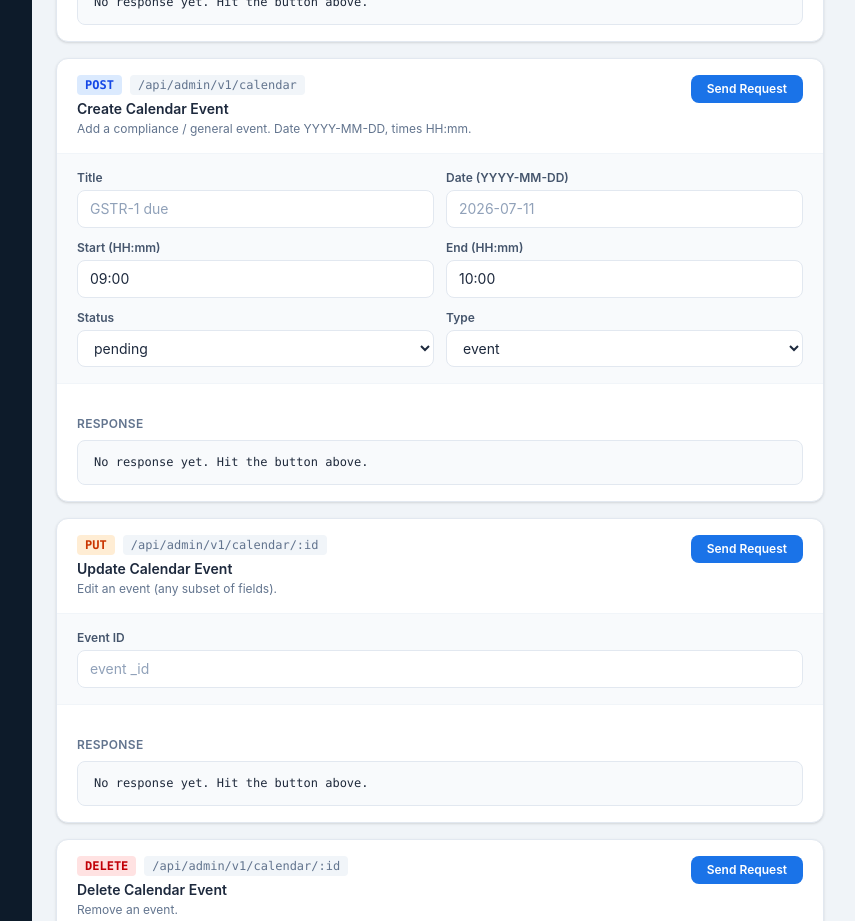
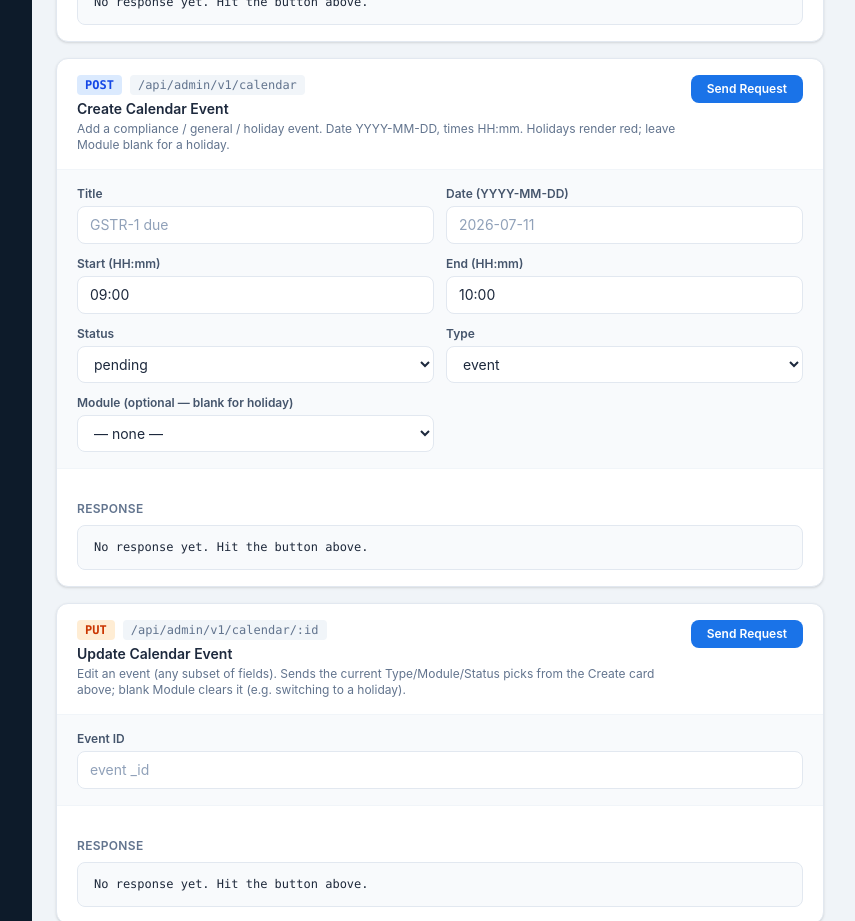
Before and after one commit to kaushikwebingo-tech/foldy_web, a React (Vite) app: page /admin in a window 1280 px wide. Shown: the part 9460-10381 px from the top of the page, without its empty margins (208-1063 px from the left). Built offline with nearby package versions, Linux system fonts and the light colour scheme.

Commit message:
calender

```diff
--- a/src/api/adminApi.ts
+++ b/src/api/adminApi.ts
@@ -138,7 +138,9 @@ export const adminApi = {
 
   // --- Compliance / events calendar (admin CRUD) --- server: /admin/v1/calendar
   // Body: { title, description?, date (YYYY-MM-DD), timeStart (HH:mm), timeEnd (HH:mm),
-  //         status? (pending|approval|reschedule|cancel), eventType? (event|compliance) }
+  //         status? (pending|approval|reschedule|cancel),
+  //         eventType? (event|compliance|holiday),
+  //         module? (GST|TDS|ROC|ITR — omit/'' for holidays) }
   listCalendarEvents: (month?: string) =>
     adminClient.get('/calendar', { params: month ? { month } : undefined }),
 
--- a/src/pages/AdminPage.tsx
+++ b/src/pages/AdminPage.tsx
@@ -60,6 +60,7 @@ export default function AdminPage() {
   const [calEnd, setCalEnd] = useState("10:00");
   const [calStatus, setCalStatus] = useState("pending");
   const [calType, setCalType] = useState("event");
+  const [calModule, setCalModule] = useState(""); // GST/TDS/ROC/ITR or "" (none, e.g. holiday)
   const [calTargetMonth, setCalTargetMonth] = useState("");
 
   // Confirmation + reason modal for destructive actions.
@@ -886,7 +887,7 @@ export default function AdminPage() {
           title="Create Calendar Event"
           method="POST"
           endpoint="/api/admin/v1/calendar"
-          description="Add a compliance / general event. Date YYYY-MM-DD, times HH:mm."
+          description="Add a compliance / general / holiday event. Date YYYY-MM-DD, times HH:mm. Holidays render red; leave Module blank for a holiday."
           onSubmit={() =>
             adminApi.createCalendarEvent({
               title: calTitle,
@@ -895,6 +896,7 @@ export default function AdminPage() {
               timeEnd: calEnd,
               status: calStatus,
               eventType: calType,
+              module: calModule,
             })
           }
         >
@@ -920,6 +922,19 @@ export default function AdminPage() {
             options={[
               { label: "event", value: "event" },
               { label: "compliance", value: "compliance" },
+              { label: "holiday (red)", value: "holiday" },
+            ]}
+          />
+          <SelectField
+            label="Module (optional — blank for holiday)"
+            value={calModule}
+            onChange={setCalModule}
+            options={[
+              { label: "— none —", value: "" },
+              { label: "GST", value: "GST" },
+              { label: "TDS", value: "TDS" },
+              { label: "ROC", value: "ROC" },
+              { label: "ITR", value: "ITR" },
             ]}
           />
         </ApiCard>
@@ -928,13 +943,14 @@ export default function AdminPage() {
           title="Update Calendar Event"
           method="PUT"
           endpoint="/api/admin/v1/calendar/:id"
-          description="Edit an event (any subset of fields)."
+          description="Edit an event (any subset of fields). Sends the current Type/Module/Status picks from the Create card above; blank Module clears it (e.g. switching to a holiday)."
           onSubmit={() =>
             adminApi.updateCalendarEvent(calId, {
               ...(calTitle ? { title: calTitle } : {}),
               ...(calDate ? { date: calDate } : {}),
               status: calStatus,
               eventType: calType,
+              module: calModule,
             })
           }
         >
```
